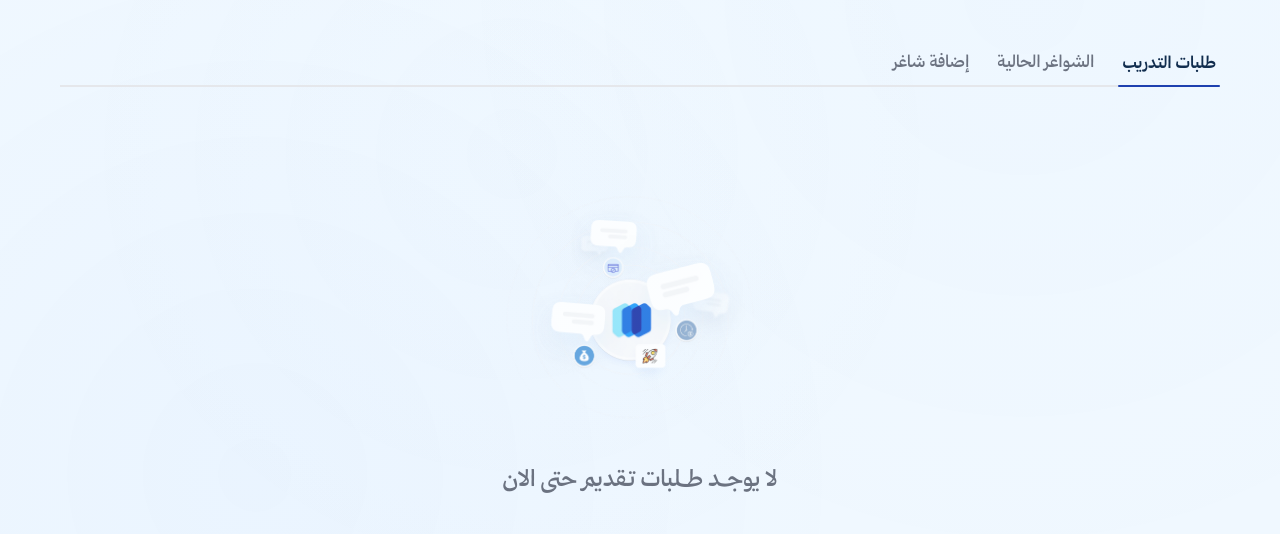
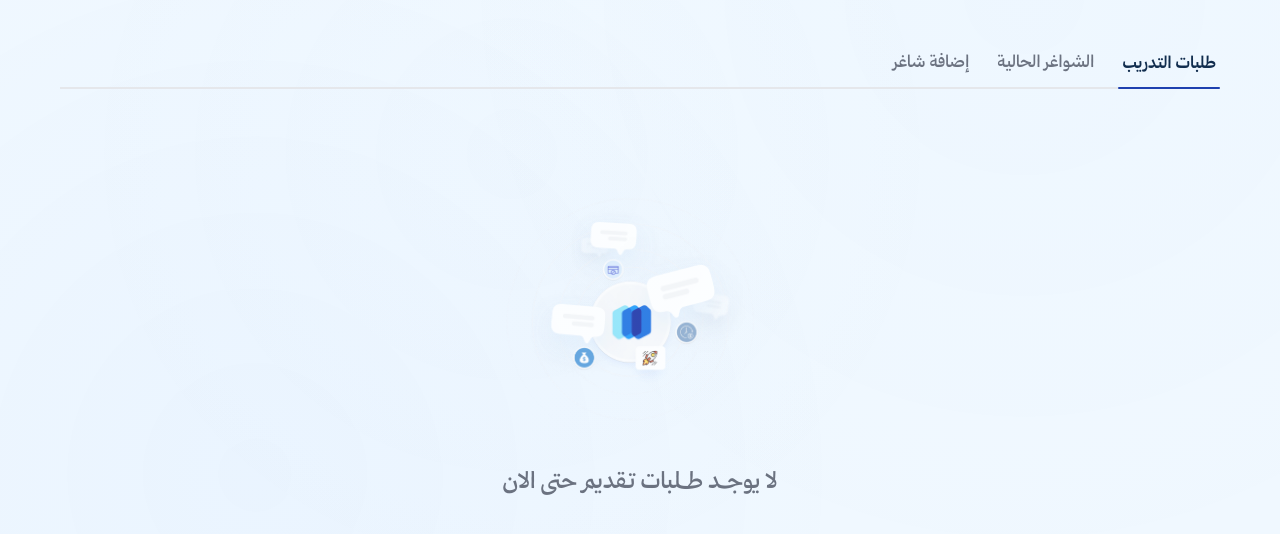
Before and after one commit to Waelalessa21/coop-api, a FastAPI app: page / in a window 1280 px wide. Shown: the part 166-700 px from the top of the page. Run offline with FastAPI, Linux system fonts and the light colour scheme; data that the repository does not hold is empty.

Commit message:
Changes to be committed: 	modified:   web/static/css/style.css 	modified:   web/templates/index.html

```diff
--- a/web/static/css/style.css
+++ b/web/static/css/style.css
@@ -155,13 +155,13 @@ header h1 {
 .tab-container {
     position: relative;
     margin-bottom: 30px;
-    border-bottom: 2px solid var(--border-color);
 }
 
 .tab-bar {
     display: flex;
     justify-content: flex-start;
     gap: 20px;
+    border-bottom: 2px solid var(--border-color);
 }
 
 .tab-button {
@@ -174,13 +174,12 @@ header h1 {
     position: relative;
     transition: var(--transition);
     font-weight: 500;
-    margin-bottom: -2px;
 }
 
 .tab-button::after {
     content: '';
     position: absolute;
-    bottom: 0;
+    bottom: -2px;
     right: 0;
     left: 0;
     height: 2px;
@@ -295,6 +294,10 @@ header h1 {
     display: grid;
     grid-template-columns: repeat(auto-fill, minmax(300px, 1fr));
     gap: 20px;
+}
+
+.opportunities-list .no-submissions {
+    grid-column: 1 / -1;
 }
 
 .opportunity-card {
--- a/web/templates/index.html
+++ b/web/templates/index.html
@@ -47,7 +47,7 @@
                     </div>
                     <div class="form-group">
                         <label for="opportunityTasks">المهام المتوقعة</label>
-                        <textarea id="opportunityTasks" name="expected_tasks" placeholder="مثال:&#10;• تصميم واجهات المستخدم&#10;• التعاون مع فريق التطوير&#10;• إجراء اختبارات قابلية الاستخدام" rows="4" required></textarea>
+                        <textarea id="opportunityTasks" name="expected_tasks" placeholder="مثال:&#10;- تصميم واجهات المستخدم&#10;- التعاون مع فريق التطوير&#10;- إجراء اختبارات قابلية الاستخدام" rows="4" required></textarea>
                     </div>
                     <button type="submit" class="primary-button">حفظ الشاغر</button>
                     <div class="form-status" id="opportunityFormStatus"></div>
```
